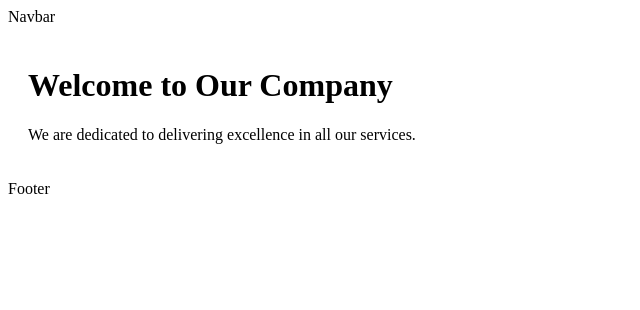
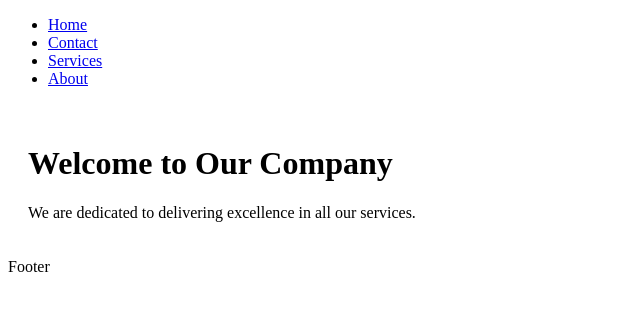
Before and after one commit to Charliee-27/alx-fe-reactjs, a React (Vite) app in the folder my-company/: page / in a window 1280 px wide. Shown: the top 310 px of the page, without its empty margins (0-640 px from the left). Built offline with nearby package versions, Linux system fonts and the light colour scheme; a web font is replaced by a local one.

Commit message:
my company

```diff
--- a/my-company/src/components/Navbar.jsx
+++ b/my-company/src/components/Navbar.jsx
@@ -1,14 +1,28 @@
 import React from "react";
-import Home from '../Home'
-
-
+import { Link } from "react-router-dom";
+import Home from '../Home';
 
 const Navbar = () => {
     return (
         <div>
-           Navbar
+            <nav>
+                <ul>
+                    <li>
+                        <Link to="/">Home</Link>
+                    </li>
+                    <li>
+                        <Link to="/contact">Contact</Link>
+                    </li>
+                    <li>
+                        <Link to="/services">Services</Link>
+                    </li>
+                    <li>
+                        <Link to="/about">About</Link>
+                    </li>
+                </ul>
+            </nav>
         </div>
-    )
+    );
 }
 
-export default Navbar
+export default Navbar;
```
